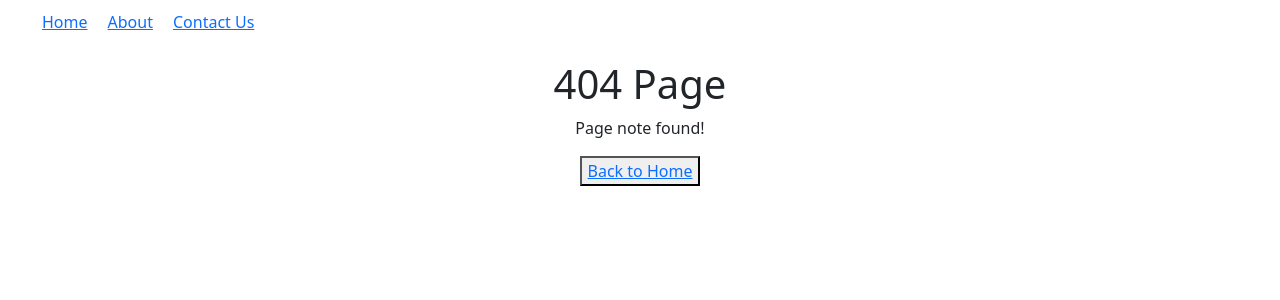
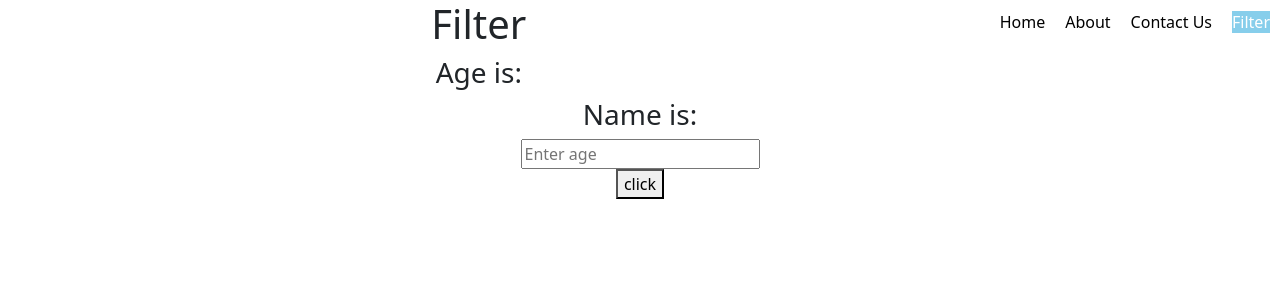
Before and after one commit to nureazambd/learn-reactjs-code-with-nur-step-by-step, a React (Create React App) app: page /filter in a window 1280 px wide. Before the commit this address had no page. Shown: the top 300 px of the page. Built offline with nearby package versions, Linux system fonts and the light colour scheme.

Commit message:
use SearchParams and setSearchParmas in React

```diff
--- a/src/App.css
+++ b/src/App.css
@@ -40,13 +40,19 @@
 .headerList{
   display: flex;
   list-style: none;
+  float: right;
+
 }
 .liStyle{
   margin: 10px;
   text-decoration: none;
   text-decoration-line: none;
+
+}
+.textColorNav{
+  color: black;
 }
 .headerList .active{
   color: white;
-  background-color: black;
+  background-color: skyblue;
 }
--- a/src/App.js
+++ b/src/App.js
@@ -8,6 +8,7 @@ import Contact from './components/Contact';
 import NavBar from './components/NavBar';
 import Page404 from './components/Page404';
 import User from './components/User';
+import Filter from './components/Filter';
 
 
 function App() {
@@ -19,6 +20,7 @@ function App() {
         <Route path='/' element={<Home/>}/>
         <Route path='/about' element={<About/>}/>
         <Route path='/contact' element={<Contact/>}/>
+        <Route path='/filter' element={<Filter/>}/>
         <Route path='/*' element={<Page404/>}/>
         <Route path='/user/:name' element={<User/>}/>
         {/* <Route path='/*' element={<Navigate to="/"/>}/> */}
--- /dev/null
+++ b/src/components/Filter.jsx
@@ -0,0 +1,17 @@
+import React from 'react'
+import {useSearchParams} from 'react-router-dom'
+export default function Filter() {
+    const [searchParams, setSearchParams] = useSearchParams();
+    const age = searchParams.get('age')
+    const name = searchParams.get('name')
+
+  return (
+    <div>
+        <h1>Filter</h1>
+        <h3>Age is: {age}</h3>
+        <h3>Name is: {name}</h3>
+        <input placeholder='Enter age' onChange={(e)=>{setSearchParams({age:e.target.value, name:'Salman'})}}/><br/>
+        <button onClick={()=>{setSearchParams({age:50,name:'Salman'})}}>click</button>
+    </div>
+  )
+}
--- a/src/components/NavBar.jsx
+++ b/src/components/NavBar.jsx
@@ -1,13 +1,15 @@
 import React from 'react'
-import { Link } from 'react-router-dom'
+import { Link, NavLink } from 'react-router-dom'
 
 export default function NavBar() {
   return (
     <div>
         <ul className='headerList'>
-            <li className='liStyle'><Link to='/'>Home</Link></li>
-            <li className='liStyle'><Link to='/about'>About</Link></li>
-            <li className='liStyle'><Link to='contact'>Contact Us</Link></li>
+            <li className='liStyle'><NavLink className='textColorNav' style={{ textDecoration:'none'}}  to='/'>Home</NavLink></li>
+            <li className='liStyle'><NavLink className='textColorNav' style={{ textDecoration:'none'}} to='/about'>About</NavLink></li>
+            <li className='liStyle'><NavLink className='textColorNav' style={{ textDecoration:'none'}} to='/contact'>Contact Us</NavLink></li>
+            <li className='liStyle'><NavLink className='textColorNav' style={{ textDecoration:'none'}} to='/Filter'>Filter</NavLink></li>
+
         </ul>
     </div>
   )
```
